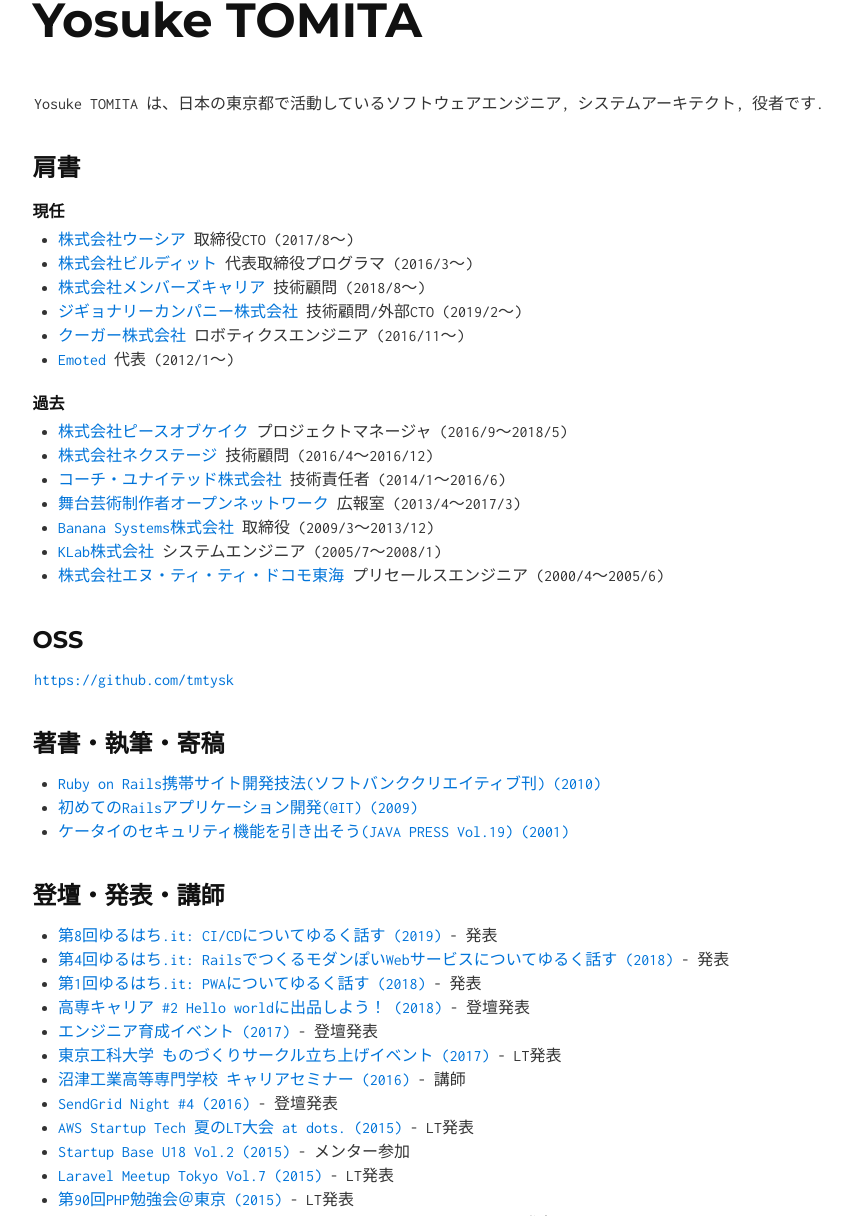
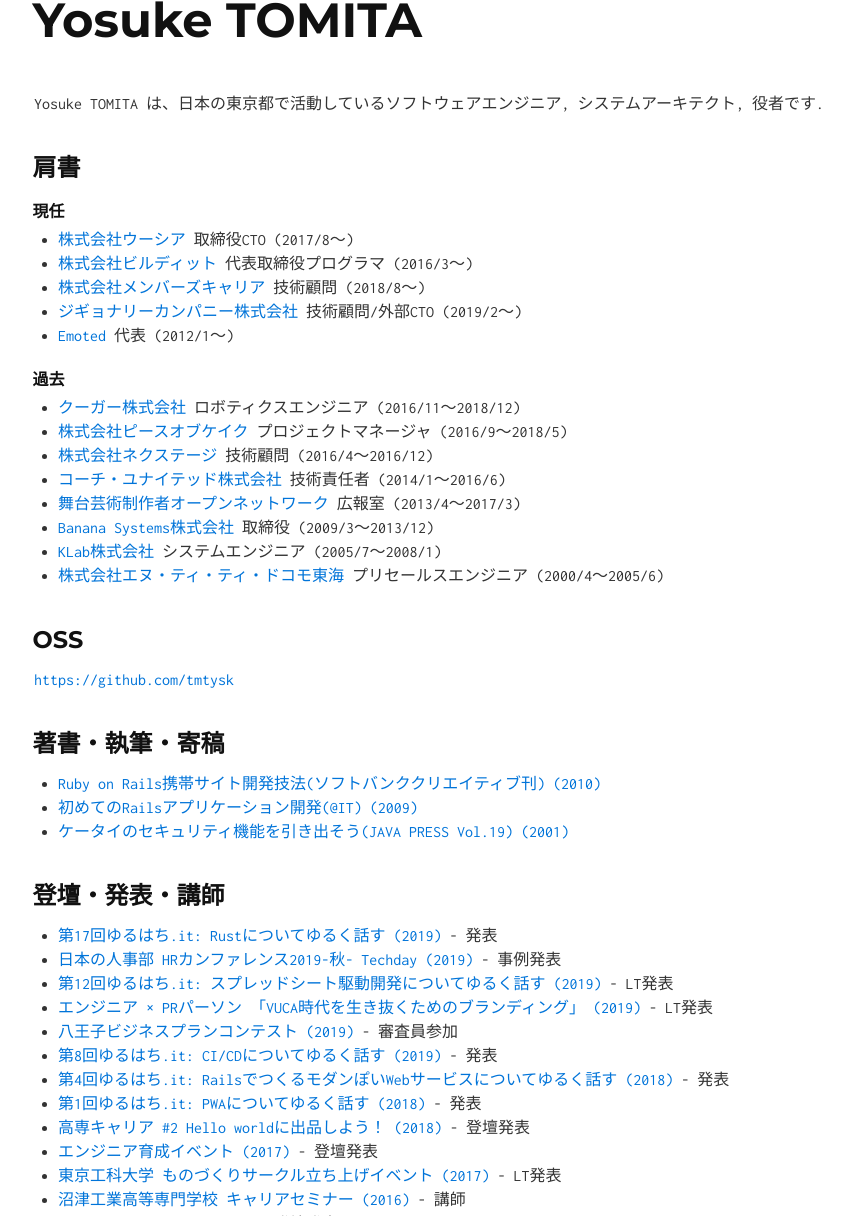
Before and after one commit to tmtysk/tmtysk.github.io, a Jekyll site: the page built from index.md, in a window 1280 px wide and 1400 px high, cut to the strip 184-1400 px from the top of the window. Shown: the whole strip, without its empty margins (14-866 px from the left). Built offline with Jekyll 4.4.1, drawn with Linux system fonts in a browser that asks for light colours.

Commit message:
add talks.

```diff
--- a/index.md
+++ b/index.md
@@ -12,11 +12,11 @@ layout: default
 * [株式会社ビルディット](https://bldt.jp) 代表取締役プログラマ (2016/3〜)
 * [株式会社メンバーズキャリア](https://www.memberscareer.co.jp/) 技術顧問 (2018/8〜)
 * [ジギョナリーカンパニー株式会社](http://www.jigyonary.com/) 技術顧問/外部CTO (2019/2〜)
-* [クーガー株式会社](http://www.couger.co.jp/) ロボティクスエンジニア (2016/11〜)
 * [Emoted](http://emoted.in) 代表 (2012/1〜)
 
 ### 過去
 
+* [クーガー株式会社](http://www.couger.co.jp/) ロボティクスエンジニア (2016/11〜2018/12)
 * [株式会社ピースオブケイク](https://www.pieceofcake.co.jp/) プロジェクトマネージャ (2016/9〜2018/5)
 * [株式会社ネクステージ](http://i-nextage.co.jp) 技術顧問 (2016/4〜2016/12)
 * [コーチ・ユナイテッド株式会社](http://cunited.jp) 技術責任者 (2014/1〜2016/6)
@@ -37,6 +37,11 @@ layout: default
 
 ## 登壇・発表・講師
 
+* [第17回ゆるはち.it: Rustについてゆるく話す (2019)](https://yuruhachi-it.connpass.com/event/158723/) - 発表
+* [日本の人事部 HRカンファレンス2019-秋- Techday (2019)](https://jinjibu.jp/hr-conference/report/r201911/report.php?sid=1706) - 事例発表
+* [第12回ゆるはち.it: スプレッドシート駆動開発についてゆるく話す (2019)](https://yuruhachi-it.connpass.com/event/137255/) - LT発表
+* [エンジニア × PRパーソン 「VUCA時代を生き抜くためのブランディング」 (2019)](https://connpass.com/event/137915/) - LT発表
+* [八王子ビジネスプランコンテスト (2019)](https://gp.8kikaku.com/) - 審査員参加
 * [第8回ゆるはち.it: CI/CDについてゆるく話す (2019)](https://yuruhachi-it.connpass.com/event/123888/) - 発表
 * [第4回ゆるはち.it: RailsでつくるモダンぽいWebサービスについてゆるく話す (2018)](https://yuruhachi-it.connpass.com/event/107596/) - 発表
 * [第1回ゆるはち.it: PWAについてゆるく話す (2018)](https://yuruhachi-it.connpass.com/event/96878/) - 発表
```
